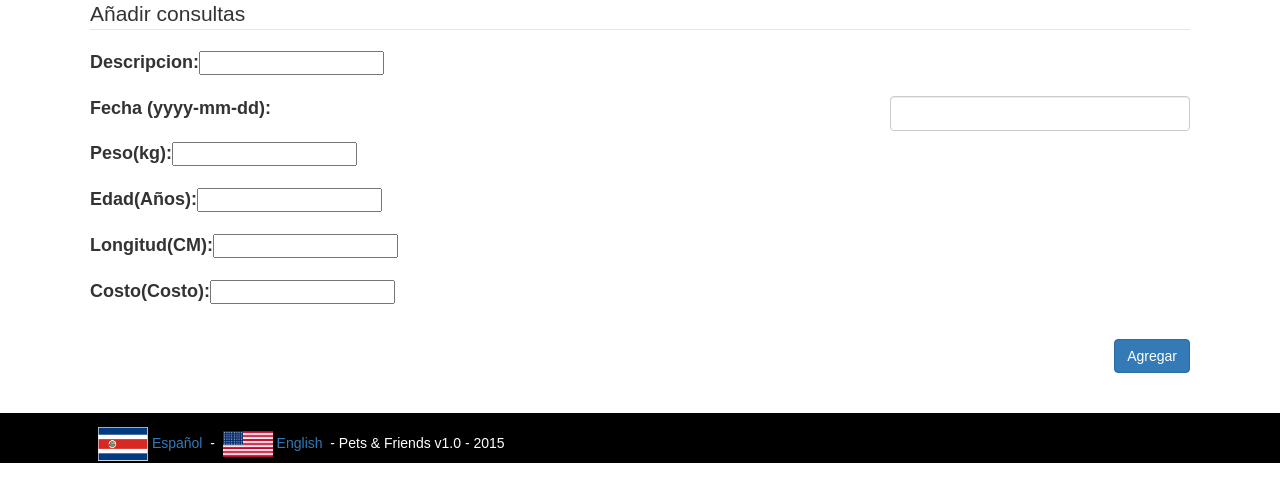
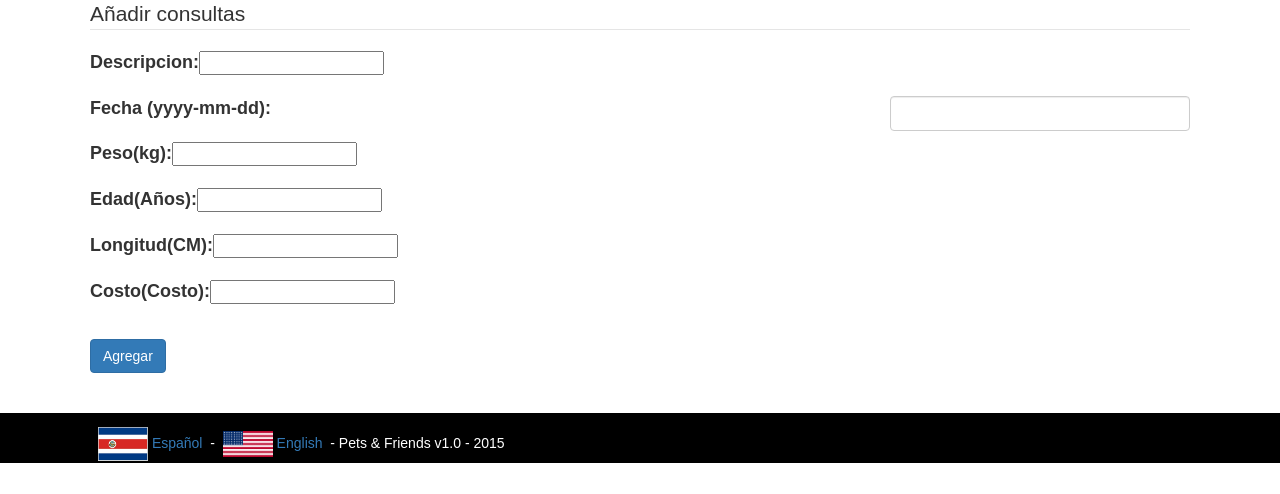
Before and after one commit to josealva/PerfilVeterinarioEspEng, a CakePHP app: the page made by PerfilVeterinarioEspEng/app/View/Registroconsultas/add.ctp in a window 1280 px wide. Shown: the part 306-800 px from the top of the page. Run offline with PHP 8.4 and a stand-in for CakePHP, Linux system fonts and the light colour scheme; the template is opened without the code that fills it, so the values that code supplies are empty; form fields are guessed from the names that the template uses; some libraries are stand-ins or nearby versions.

Commit message:
Update add.ctp

```diff
--- a/PerfilVeterinarioEspEng/app/View/Registroconsultas/add.ctp
+++ b/PerfilVeterinarioEspEng/app/View/Registroconsultas/add.ctp
@@ -41,7 +41,7 @@
 
             <div id="clear"></div>
             <div id="clear"></div>
-            <button type="submit" class="btn btn-primary pull-right"><?php echo __('Agregar') ?></button>
+            <button type="submit" class="btn btn-primary pull-left"><?php echo __('Agregar') ?></button>
         </fieldset>
         <?php echo $this->Form->end(); ?>
     <!--<php echo $this->Form->end(__('Añadir')); ?>-->
```
